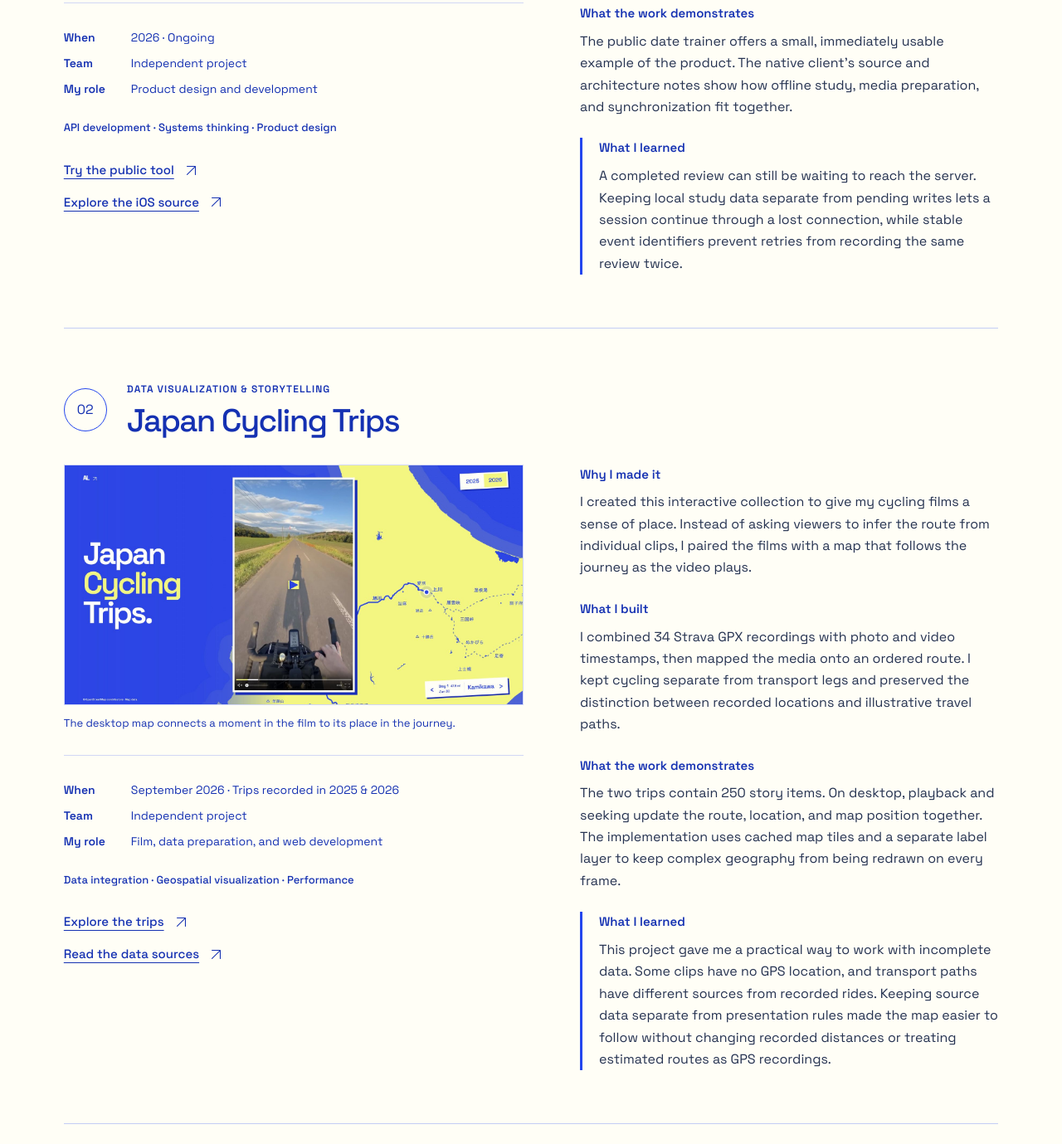
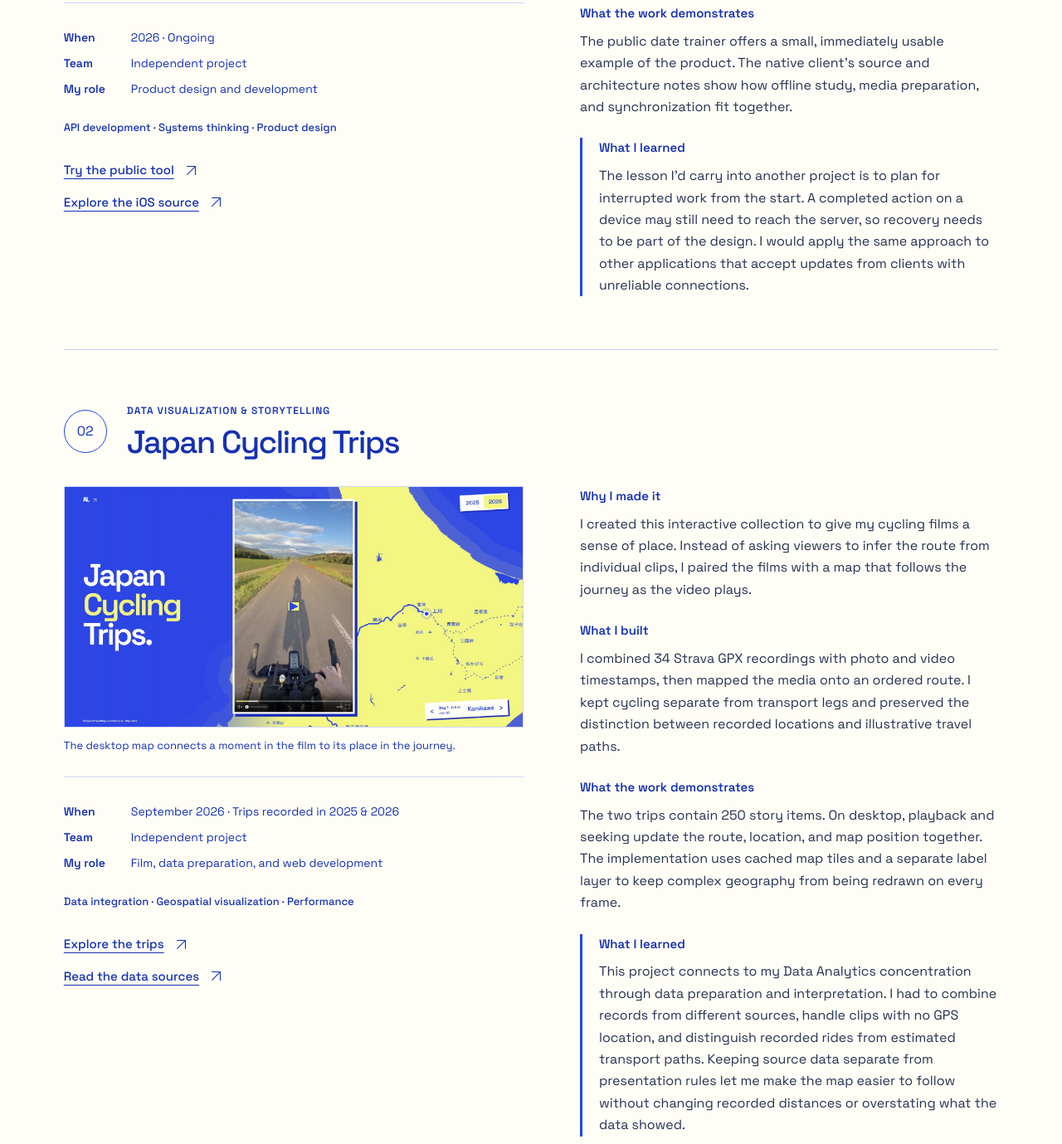
Before and after one commit to andyroo2000/andrewlandry-com, an Astro site: page /eportfolio in a window 1280 px wide. Shown: the part 1501-2880 px from the top of the page at 83% size. Built offline with nearby package versions, Linux system fonts and the light colour scheme; Astro itself is replaced by a stand-in of ours.

Commit message:
Connect portfolio reflections to analytics and transferable learning (#25)

```diff
--- a/src/pages/eportfolio.astro
+++ b/src/pages/eportfolio.astro
@@ -22,7 +22,7 @@ const projects = [
     purpose: 'I built ConvoLab around a practical problem in my own language study: turning learning material into regular, usable practice. It brings together flashcard review, audio, and focused exercises, with public practice tools and a native iOS client.',
     approach: 'My work spans the product experience, backend APIs, and client behavior. The iOS client stores study data locally and queues review events for synchronization. Stable event identifiers let the server recognize a retried review instead of recording it twice.',
     evidence: 'The public date trainer offers a small, immediately usable example of the product. The native client’s source and architecture notes show how offline study, media preparation, and synchronization fit together.',
-    reflection: 'A completed review can still be waiting to reach the server. Keeping local study data separate from pending writes lets a session continue through a lost connection, while stable event identifiers prevent retries from recording the same review twice.',
+    reflection: 'The lesson I’d carry into another project is to plan for interrupted work from the start. A completed action on a device may still need to reach the server, so recovery needs to be part of the design. I would apply the same approach to other applications that accept updates from clients with unreliable connections.',
     demonstrated: 'API development · Systems thinking · Product design',
     links: [
       { label: 'Try the public tool', href: 'https://convo-lab.com/tools/japanese-date' },
@@ -39,7 +39,7 @@ const projects = [
     purpose: 'I created this interactive collection to give my cycling films a sense of place. Instead of asking viewers to infer the route from individual clips, I paired the films with a map that follows the journey as the video plays.',
     approach: 'I combined 34 Strava GPX recordings with photo and video timestamps, then mapped the media onto an ordered route. I kept cycling separate from transport legs and preserved the distinction between recorded locations and illustrative travel paths.',
     evidence: 'The two trips contain 250 story items. On desktop, playback and seeking update the route, location, and map position together. The implementation uses cached map tiles and a separate label layer to keep complex geography from being redrawn on every frame.',
-    reflection: 'This project gave me a practical way to work with incomplete data. Some clips have no GPS location, and transport paths have different sources from recorded rides. Keeping source data separate from presentation rules made the map easier to follow without changing recorded distances or treating estimated routes as GPS recordings.',
+    reflection: 'This project connects to my Data Analytics concentration through data preparation and interpretation. I had to combine records from different sources, handle clips with no GPS location, and distinguish recorded rides from estimated transport paths. Keeping source data separate from presentation rules let me make the map easier to follow without changing recorded distances or overstating what the data showed.',
     demonstrated: 'Data integration · Geospatial visualization · Performance',
     links: [
       { label: 'Explore the trips', href: '/japan-cycling-trips/' },
```
